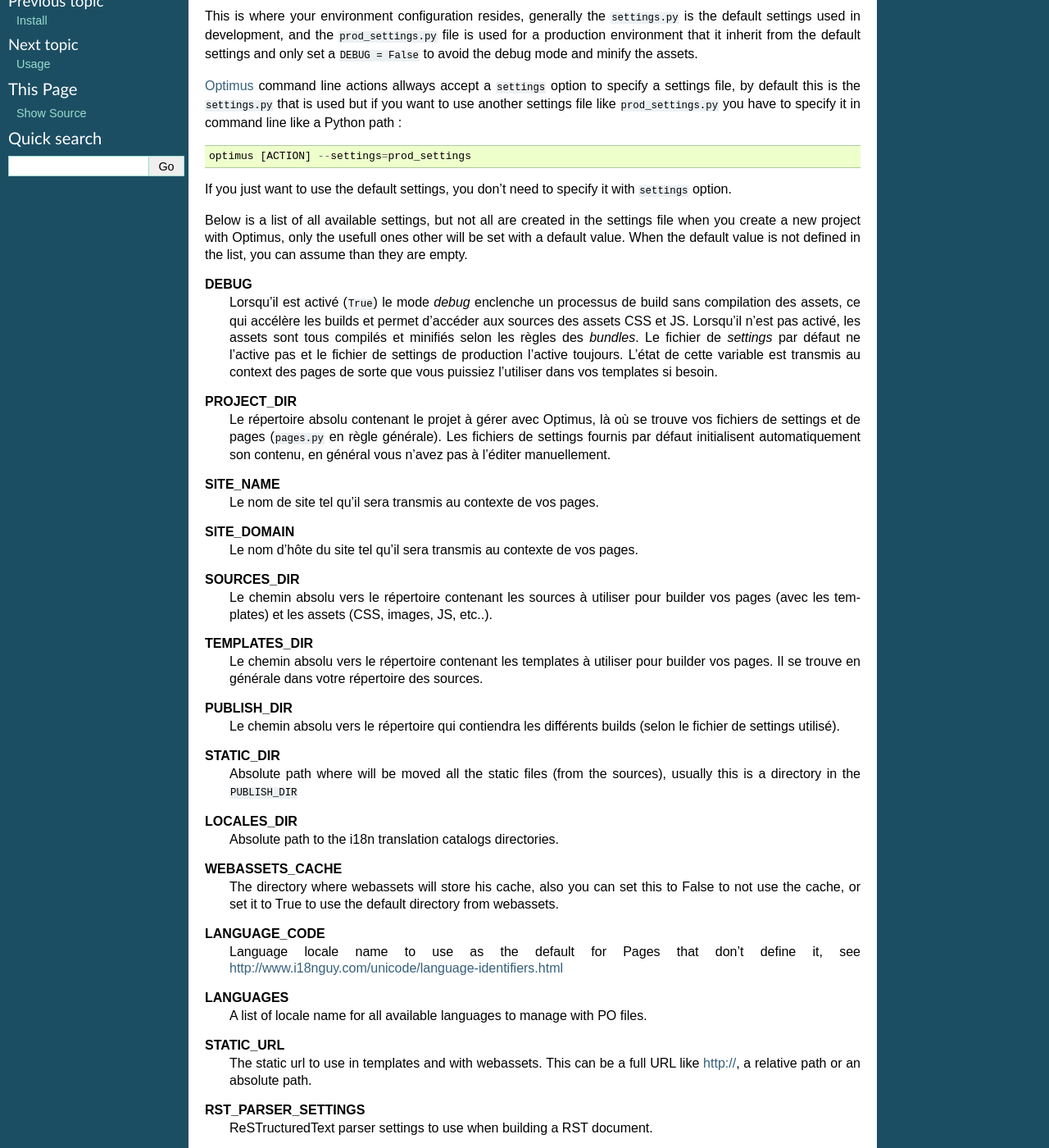
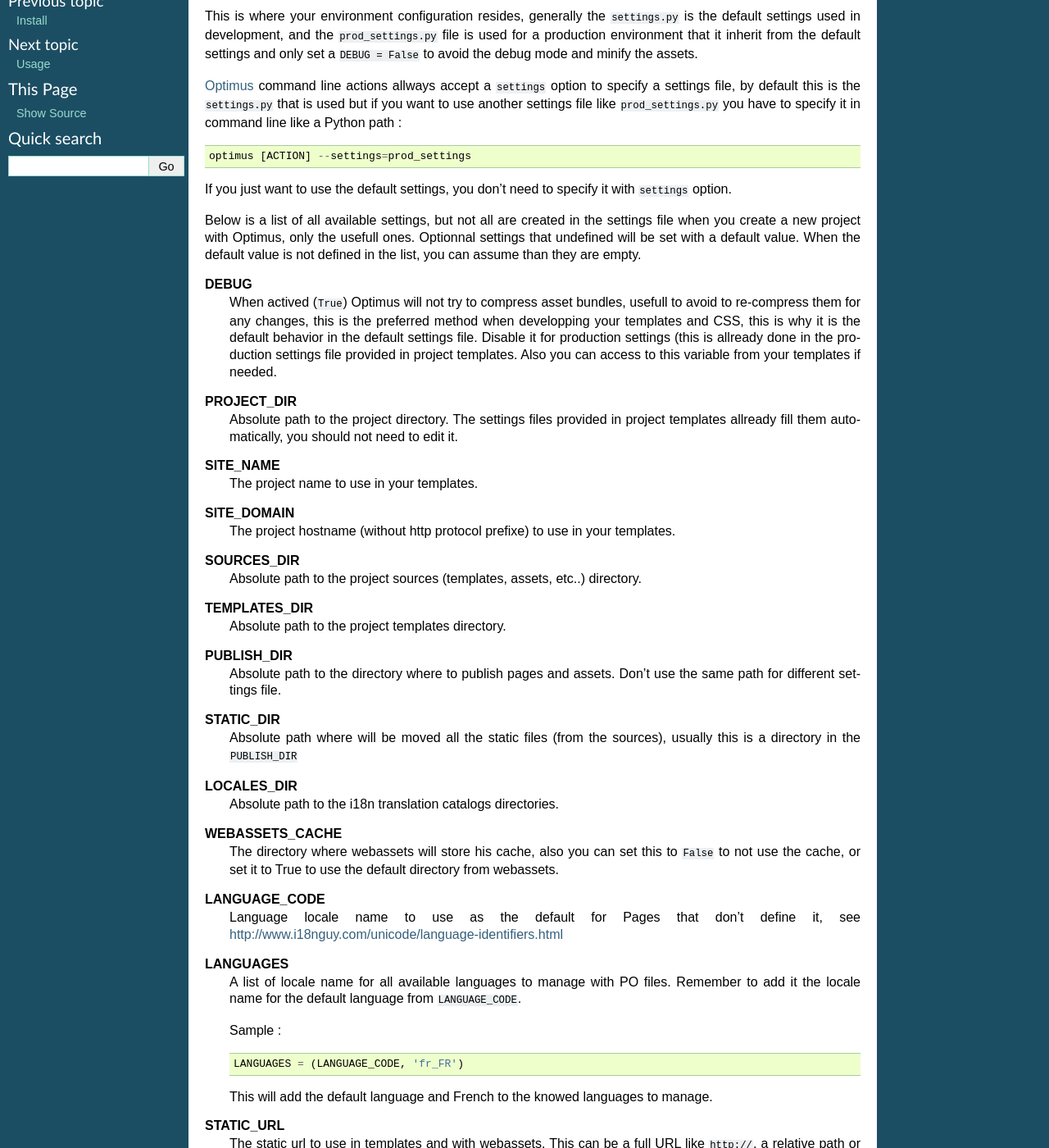
Before and after one commit to sveetch/Optimus, a Sphinx documentation site: the page built from docs/basics.rst, in a window 1280 px wide and 1400 px high, scrolled down 254 px. Shown: the whole window at 82% size. Built offline with Sphinx 7.4.7, drawn with Linux system fonts in a browser that asks for light colours; some of the changed text lies outside the part shown.

Commit message:
Updating documentation

```diff
--- a/docs/basics.rst
+++ b/docs/basics.rst
@@ -30,36 +30,52 @@ This is where your environment configuration resides, generally the ``settings.p
 
 If you just want to use the default settings, you don't need to specify it with ``settings`` option.
 
-Below is a list of all available settings, but not all are created in the settings file when you create a new project with Optimus, only the usefull ones other will be set with a default value. When the default value is not defined in the list, you can assume than they are empty.
+Below is a list of all available settings, but not all are created in the settings file when you create a new project with Optimus, only the usefull ones. Optionnal settings that undefined will be set with a default value. When the default value is not defined in the list, you can assume than they are empty.
 
 **DEBUG**
-    Lorsqu'il est activé (``True``) le mode *debug* enclenche un processus de build sans compilation des assets, ce qui accélère les builds et permet d'accéder aux sources des assets CSS et JS. Lorsqu'il n'est pas activé, les assets sont tous compilés et minifiés selon les règles des *bundles*. Le fichier de *settings* par défaut ne l'active pas et le fichier de settings de production l'active toujours. L'état de cette variable est transmis au context des pages de sorte que vous puissiez l'utiliser dans vos templates si besoin.
+    When actived (``True``) Optimus will not try to compress asset bundles, usefull to avoid to re-compress them for any changes, this is the preferred method when developping your templates and CSS, this is why it is the default behavior in the default settings file. Disable it for production settings (this is allready done in the production settings file provided in project templates. Also you can access to this variable from your templates if needed.
 **PROJECT_DIR**
-    Le répertoire absolu contenant le projet à gérer avec Optimus, là où se trouve vos fichiers de settings et de pages (``pages.py`` en règle générale). Les fichiers de settings fournis par défaut initialisent automatiquement son contenu, en général vous n'avez pas à l'éditer manuellement.
+    Absolute path to the project directory. The settings files provided in project templates allready fill them automatically, you should not need to edit it.
 **SITE_NAME**
-    Le nom de site tel qu'il sera transmis au contexte de vos pages.
+    The project name to use in your templates.
 **SITE_DOMAIN**
-    Le nom d'hôte du site tel qu'il sera transmis au contexte de vos pages.
+    The project hostname (without http protocol prefixe) to use in your templates.
 **SOURCES_DIR**
-    Le chemin absolu vers le répertoire contenant les sources à utiliser pour builder vos pages (avec les templates) et les assets (CSS, images, JS, etc..).
+    Absolute path to the project sources (templates, assets, etc..) directory.
 **TEMPLATES_DIR**
-    Le chemin absolu vers le répertoire contenant les templates à utiliser pour builder vos pages. Il se trouve en générale dans votre répertoire des sources.
+    Absolute path to the project templates directory.
 **PUBLISH_DIR**
-    Le chemin absolu vers le répertoire qui contiendra les différents builds (selon le fichier de settings utilisé).
+    Absolute path to the directory where to publish pages and assets. Don't use the same path for different settings file.
 **STATIC_DIR**
     Absolute path where will be moved all the static files (from the sources), usually this is a directory in the ``PUBLISH_DIR``
 **LOCALES_DIR**
     Absolute path to the i18n translation catalogs directories.
 **WEBASSETS_CACHE**
-    The directory where webassets will store his cache, also you can set this to False to not use the cache, or set it to True to use the default directory from webassets.
+    The directory where webassets will store his cache, also you can set this to ``False`` to not use the cache, or set it to True to use the default directory from webassets.
 **LANGUAGE_CODE**
     Language locale name to use as the default for Pages that don't define it, see http://www.i18nguy.com/unicode/language-identifiers.html
 **LANGUAGES**
-    A list of locale name for all available languages to manage with PO files.
+    A list of locale name for all available languages to manage with PO files. Remember to add it the locale name for the default language from ``LANGUAGE_CODE``.
+
+    Sample : ::
+
+        LANGUAGES = (LANGUAGE_CODE, 'fr_FR')
+
+    This will add the default language and French to the knowed languages to manage.
 **STATIC_URL**
-    The static url to use in templates and with webassets. This can be a full URL like http://, a relative path or an absolute path.
+    The static url to use in templates and with webassets. This can be a full URL like ``http://``, a relative path or an absolute path.
 **RST_PARSER_SETTINGS**
-    ReSTructuredText parser settings to use when building a RST document.
+    ReSTructuredText parser settings to use when building a RST document. This is only usefull if you use RST documents in your pages.
+
+    Default value is : ::
+
+        RST_PARSER_SETTINGS = {
+            'initial_header_level': 3,
+            'file_insertion_enabled': True,
+            'raw_enabled': False,
+            'footnote_references': 'superscript',
+            'doctitle_xform': False,
+        }
 **EXTRA_BUNDLES**
     Custom bundles to use for managing assets.
 
@@ -79,19 +95,42 @@ Below is a list of all available settings, but not all are created in the settin
         }
 
 **ENABLED_BUNDLES**
-    Key names of enabled bundles to use, by default all knowed bundles (from setting ``EXTRA_BUNDLES``) are enabled.
+    Key names of enabled bundles to use, by default all knowed bundles (from setting ``EXTRA_BUNDLES``) are enabled. If you don't want to enable all of them, just define it with a list of bundle names to enable.
 **FILES_TO_SYNC**
-    Sources files or directory to synchronize within the static directory. This is usually used to put on some assets in the static directory, like images.
-    NOTE: You should be carefull to not conflict with files targeted by webassets bundles
+    Sources files or directories to synchronize within the published static directory. This is usually used to put on some assets in the static directory like images that don't need to be compressed with assets bundles.
+
+    Note that you should be carefull to not conflict with files targeted by webassets bundles.
 **JINJA_EXTENSIONS**
     Comment, uncomment or add new extension path to use with Jinja here.
+
+    Default value is : ::
+
+        JINJA_EXTENSIONS = (
+            'jinja2.ext.i18n',
+        )
+
+    Note that you don't need to manually define the webassets extension if you use it, it is automatically appended within the build process if it detects bundles.
 **PAGES_MAP**
     Python path to the file that contains pages map, this is relative to your project, default value is ``pages``, meaning this will search for ``pages.py`` file in your project directory.
 **I18N_EXTRACT_MAP**
-    Default map for translation rules extractaction with babel
+    Map for translation rules extraction with `Babel`_.
+
+    Default value is : ::
+
+        I18N_EXTRACT_MAP = (
+            ('**/templates/**.html', 'jinja2'),
+        )
 **I18N_EXTRACT_OPTIONS**
-    Description to do
+    Options for translation rules extraction with `Babel`_.
 
+    Default value is : ::
+
+        I18N_EXTRACT_OPTIONS = {
+            '**/templates/**.html': {
+                'extensions': 'webassets.ext.jinja2.AssetsExtension',
+                'encoding': 'utf-8'
+            }
+        }
 
 .. _basics-templates-label:
 
@@ -139,7 +178,7 @@ Default ``PageViewBase`` instance add some variable to his template context :
 
 * **page_title** that contains the value of ``PageViewBase.title`` attribute;
 * **page_destination** that contains the value of ``PageViewBase.destination`` attribute;
-* **page_relative_position** that contains the relative path position from the destination file to the root;
+* **page_relative_position** that contains the relative path position from the destination file to the root of the publish directory;
 * **page_lang** that contains the value of ``PageViewBase.page_lang`` attribute;
 * **page_template_name** that contains the value of ``PageViewBase.template_name`` attribute;
 
@@ -152,7 +191,7 @@ See ``optimus.builder.pages`` to see more detail on how it works.
 Translations
 ============
 
-If you have enabled it (see *Enable i18n support* in the install doc), you can use the ``{% trans %}`` template tag in your templates (see `Jinja2 template documentation <http://jinja.pocoo.org/docs/templates/#i18n-in-templates>`_) to add strings to translate. They will be extracted and stored in catalog files where you will have to fill the translations. Then compile your catalog files and after the page building will replace strings with the translation accordly to the page language.
+Marked strings with the ``{% trans %}`` template tag in your templates (see `Jinja2 template documentation <http://jinja.pocoo.org/docs/templates/#i18n-in-templates>`_) will be translated from the page locale name and its associated translation catalog. They will be extracted and stored in catalog files where you will have to fill the translations. Then compile your catalog files and after the page building will replace strings with the translation accordly to the page language.
 
 The recommended way is to use the Optimus command ``po`` see this in :ref:`usage-translations-label`.
 
```
Also changed, not shown: other parts of docs/basics.rst (+7 -7 lines), docs/index.rst (+18 -3 lines), docs/install.rst (+9 -10 lines), docs/usage.rst (+24 -9 lines), 1 other file.
